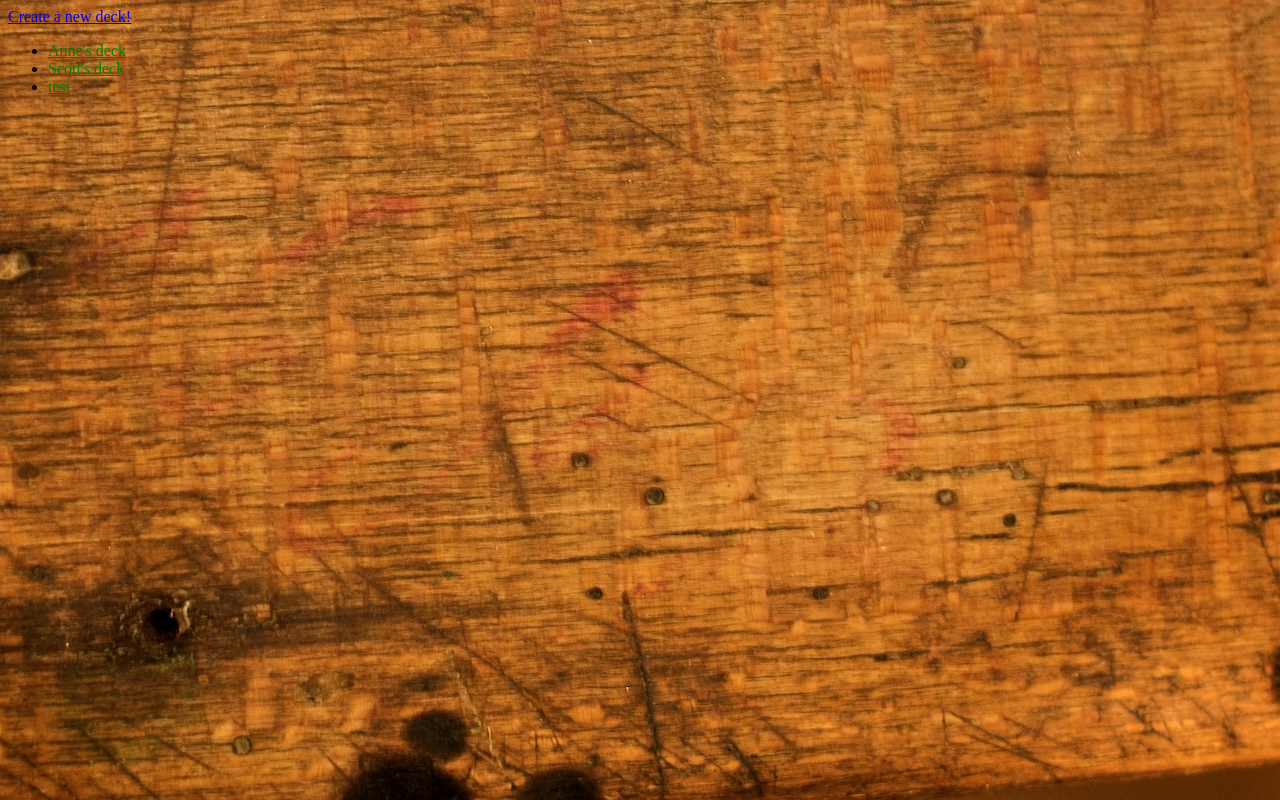
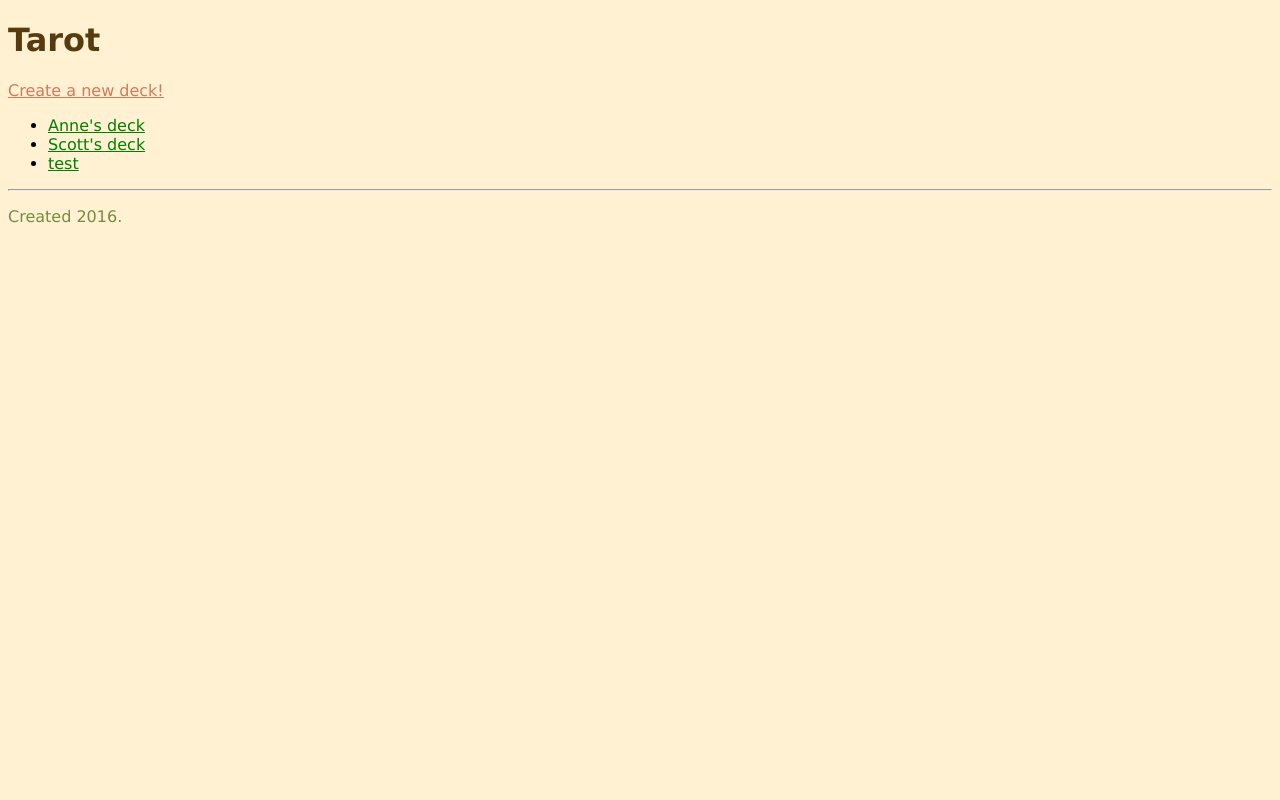
Before and after one commit to alpha-tango/tarot, a Django app: page /decks/ in a window 1280 px wide. Run offline with Django 3.2, Linux system fonts and the light colour scheme; data comes from the database, SQL or seed files in the repository.

Commit message:
+ template inheritance and less aggressive color scheme

```diff
--- a/decks/static/decks/style.css
+++ b/decks/static/decks/style.css
@@ -3,5 +3,18 @@ li a {
 }
 
 body {
-    background: white url("images/wood_texture.jpg") no-repeat right bottom;
+    background: #fff1d2;
+    font-family: "Lucida Sans Unicode", "Lucida Grande", sans-serif;
 }
+
+h1 {
+  color: #573b0f;
+}
+
+p {
+  color: #748d3f;
+}
+
+a {
+  color: #d07a5d;
+}
--- /dev/null
+++ b/decks/templates/base.html
@@ -0,0 +1,16 @@
+{% load staticfiles %}
+<!DOCTYPE HTML PUBLIC "-//W3C//DTD HTML 4.01//EN">
+<html lang="en">
+<head>
+    <title>{% block title %}{% endblock %}</title>
+    <link rel="stylesheet" type="text/css" href="{% static 'decks/style.css' %}" />
+</head>
+<body>
+    <h1>Tarot</h1>
+    {% block content %}{% endblock %}
+    {% block footer %}
+    <hr>
+    <p>Created 2016.</p>
+    {% endblock %}
+</body>
+</html>
--- a/decks/templates/decks/create_card.html
+++ b/decks/templates/decks/create_card.html
@@ -1,5 +1,11 @@
+{% extends "base.html" %}
+
+{% block title %}Create new card{% endblock %}
+
+{% block content %}
 <form action="new_card/" method="post">
   {% csrf_token %}
   {{ form.as_p }}
   <input type="submit" value="Create"/>
 </form>
+{% endblock %}
--- a/decks/templates/decks/create_deck.html
+++ b/decks/templates/decks/create_deck.html
@@ -1,5 +1,11 @@
+{% extends "base.html" %}
+
+{% block title %}Create new deck{% endblock %}
+
+{% block content %}
 <form action="new_deck/" method="post">
   {% csrf_token %}
   {{ form.as_p }}
   <input type="submit" value="Create"/>
 </form>
+{% endblock %}
--- a/decks/templates/decks/deck_confirm_delete.html
+++ b/decks/templates/decks/deck_confirm_delete.html
@@ -1,6 +1,12 @@
+{% extends "base.html" %}
+
+{%block title %}Confirm deck delete{% endblock %}
+
+{% block content %}
 <form action="" method="post">
   {% csrf_token %}
   <p>Are you sure you want to delete "{{ deck.name }}" and all its cards?<br>
   This action cannot be undone.</p>
   <input type="submit" value="Yes, delete this deck" />
 </form>
+{% endblock %}
--- a/decks/templates/decks/detail.html
+++ b/decks/templates/decks/detail.html
@@ -1,7 +1,8 @@
-{% load staticfiles %}
+{% extends "base.html" %}
 
-<link rel="stylesheet" type="text/css" href="{% static 'decks/style.css' %}" />
+{%block title %}{{ deck.name }}{% endblock %}
 
+{% block content %}
 <h1> {{ deck.name }}</h1>
 <p>date published: {{deck.pub_date}} </p>
 <p>{{ deck.description }}</p>
@@ -18,3 +19,4 @@
     <a href="{% url 'decks:delete_card' pk=card.id %}">Delete</a>
   </p>
 {% endfor %}
+{% endblock %}
--- a/decks/templates/decks/index.html
+++ b/decks/templates/decks/index.html
@@ -1,7 +1,8 @@
-{% load staticfiles %}
+{% extends "base.html" %}
 
-<link rel="stylesheet" type="text/css" href="{% static 'decks/style.css' %}" />
+{%block title %}Create deck{% endblock %}
 
+{% block content %}
 <p><a href="{% url 'decks:new_deck' %}">Create a new deck!</a></p>
 
 {% if latest_deck_list %}
@@ -13,3 +14,4 @@
 {% else %}
     <p>No decks have been made.</p>
 {% endif %}
+{% endblock %}
--- a/decks/templates/decks/update_card.html
+++ b/decks/templates/decks/update_card.html
@@ -1,5 +1,11 @@
+{% extends "base.html" %}
+
+{%block title %}{{ card.name }}{% endblock %}
+
+{% block content %}
 <form action="" method="post">
   {% csrf_token %}
   {{ form.as_p }}
   <input type="submit" value="Update" />
 </form>
+{% endblock %}
--- a/decks/templates/decks/update_deck.html
+++ b/decks/templates/decks/update_deck.html
@@ -1,5 +1,11 @@
+{% extends "base.html" %}
+
+{%block title %}{{ deck.name }}{% endblock %}
+
+{% block content %}
 <form action="" method="post">
   {% csrf_token %}
   {{ form.as_p }}
   <input type="submit" value="Update" />
 </form>
+{% endblock %}
```
Also changed, not shown: decks/templates/decks/card_confirm_delete.html (+7 -0 lines), decks/static/decks/images/wood_texture.jpg (deleted).
